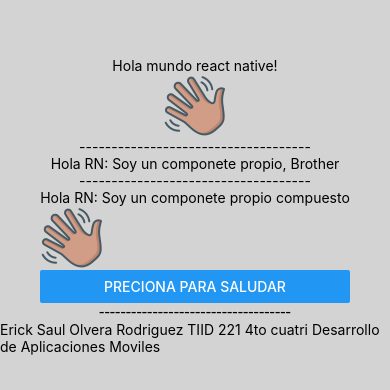
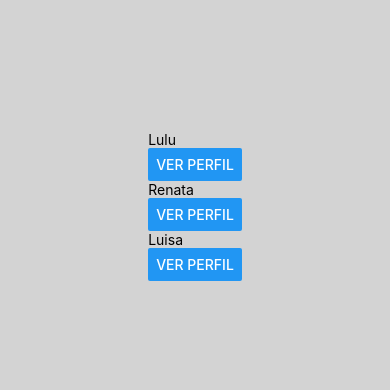
Before and after one commit to SaulrzUPQ/DAM221, a React Native app in the folder App2/: screen / in a window 390 px wide. Shown: the part 216-606 px from the top of the page. Built offline with nearby package versions, Linux system fonts and the light colour scheme.

Commit message:
usamos las funciones de props y usestate

```diff
--- a/App2/App.js
+++ b/App2/App.js
@@ -10,7 +10,8 @@
 export default function App() {
   return (
     <View style={styles.container}>
-      <Text>Hola mundo react native!</Text>
+
+    {/*   <Text>Hola mundo react native!</Text>
       <Image source={require('./assets/wave.png')}  />
 
       <Text>------------------------------------</Text>
@@ -21,8 +22,16 @@
 
       <Saludo2/>
 
+
       <text>------------------------------------</text>
-      <Perfil/>
+       */}
+      <Perfil Nombre= "Lulu" Carrera= "TIID 221"  Materia= "Mvil" Cuatri= "4"/>
+
+      <Perfil Nombre= "Renata" Carrera= "TIID 221"  Materia= "Mvil" Cuatri= "4"/>
+
+      <Perfil Nombre= "Luisa" Carrera= "TIID 221"  Materia= "Mvil" Cuatri= "4"/>
+
+
 
 
 
--- a/App2/componentes/Perfil.js
+++ b/App2/componentes/Perfil.js
@@ -1,10 +1,23 @@
-import {Text} from 'react-native';
+import {Text, View, Button} from 'react-native';
+import {useState} from 'react';
 
-export const Perfil=()=>{
+export const Perfil=({Nombre,Carrera,Materia,Cuatri})=>{
+
+    const [mostrar, setMostrar]= useState(false);
+
+
     return(
-        <Text>Erick Saul Olvera Rodriguez
-            TIID 221 4to cuatri
-            Desarrollo de Aplicaciones Moviles
-        </Text>
+        <View>
+            <Text>{Nombre}</Text>
+             {/* renderizado condicional */}
+            {mostrar &&
+            <>
+            <Text>{Carrera}</Text>
+            <Text>{Materia}</Text>
+            <Text>{Cuatri}</Text>
+            </>
+            }
+            <Button title="Ver perfil" onPress={() => setMostrar(!mostrar)} />
+        </View>
     );
 }
```
